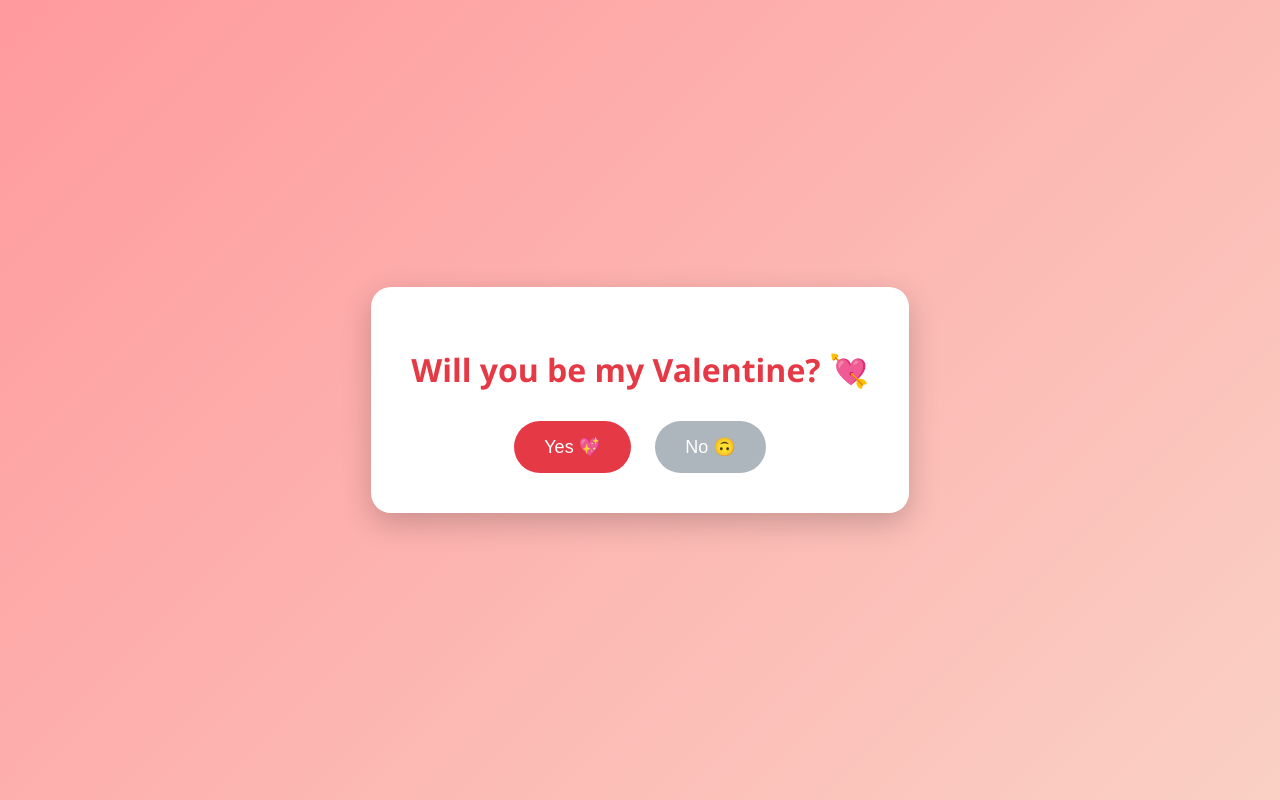
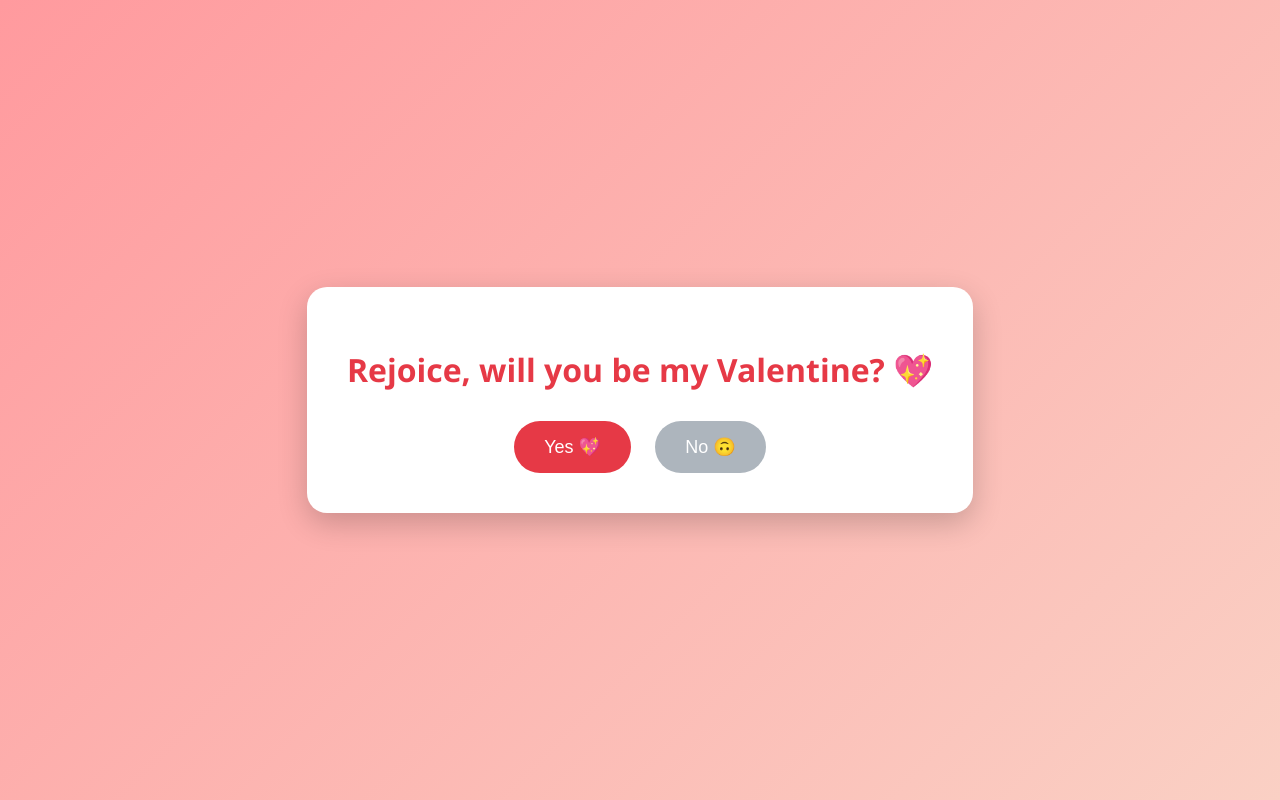
Before and after one commit to mustapha-tahir/valentine, a plain HTML site: page index.html in a window 1280 px wide. Drawn offline with Linux system fonts and the light colour scheme.

Commit message:
Update index.html

```diff
--- a/index.html
+++ b/index.html
@@ -56,7 +56,7 @@
 <body>
 
   <div class="card">
-    <h1>Will you be my Valentine? 💘</h1>
+    <h1>Rejoice, will you be my Valentine? 💖</h1>
     <button id="yes" onclick="yesClicked()">Yes 💖</button>
     <button id="no" onmouseover="moveNo()">No 🙃</button>
   </div>
```
